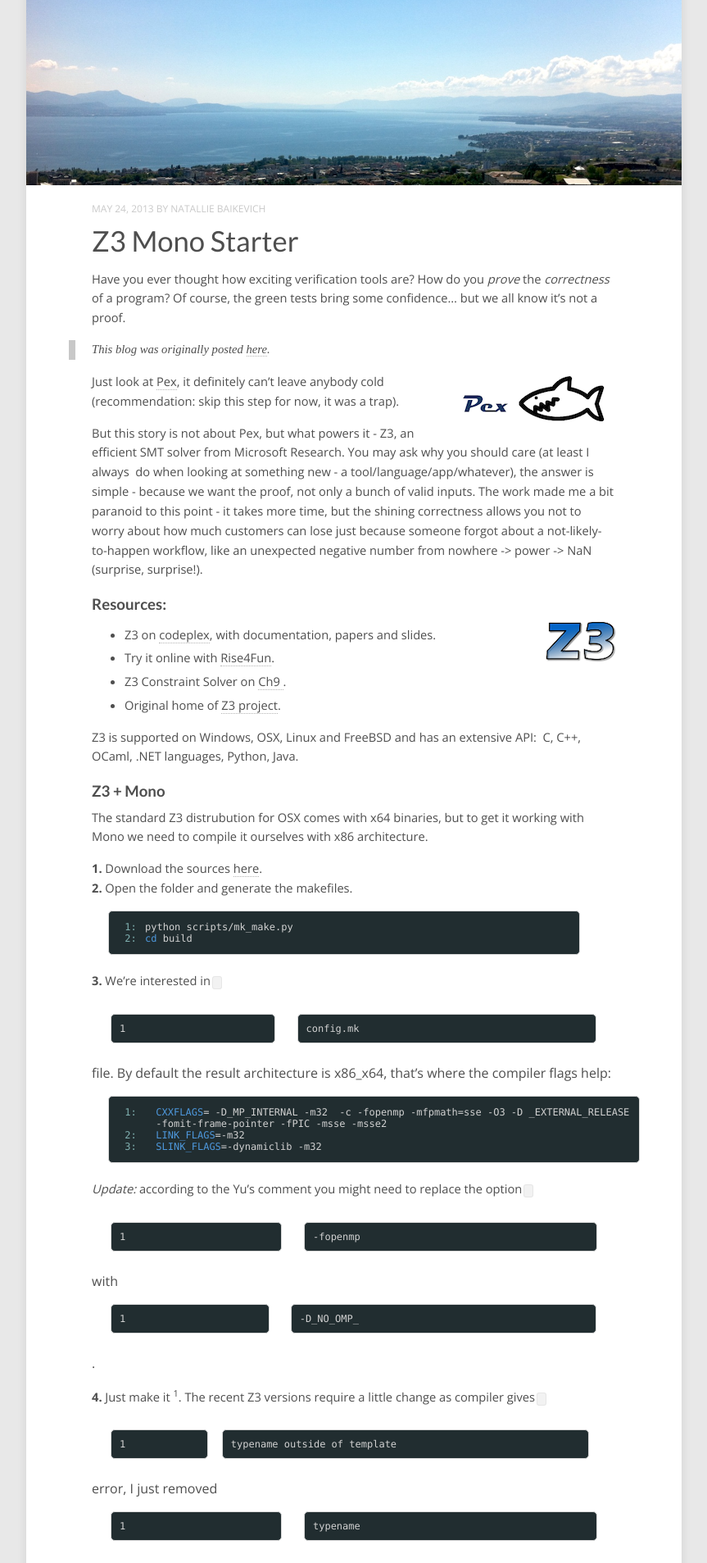
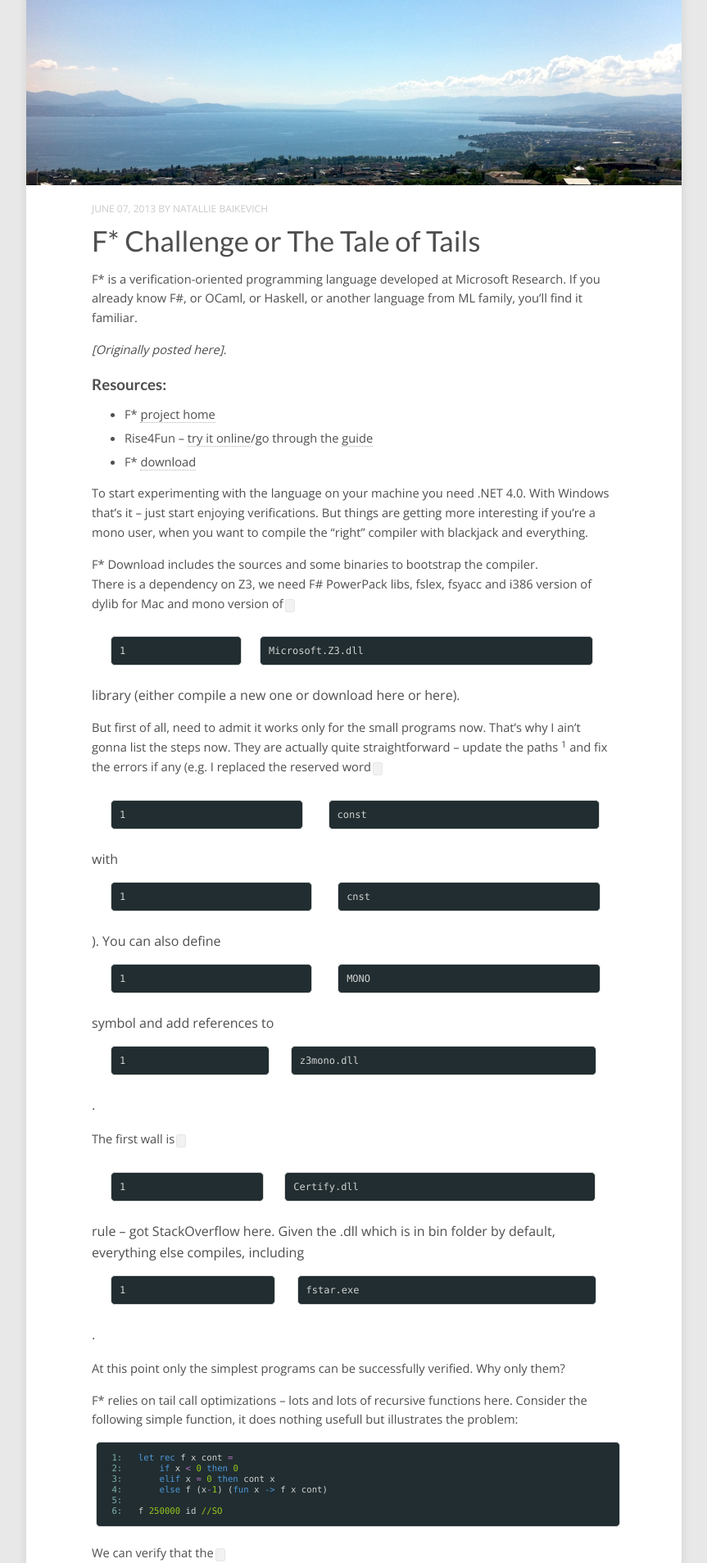
Before and after one commit to luajalla/luajalla.github.io, a Jekyll site: the page built from index.html, in a window 1280 px wide. Shown: the part 509-2416 px from the top of the page at 82% size, without its empty margins (208-1071 px from the left). Built offline with Jekyll 4.4.1, drawn with Linux system fonts in a browser that asks for light colours; nearby versions of some CDN libraries; some web fonts are replaced; the list of posts is cut into pages by our own code; some of the changed text lies outside the part shown.

Commit message:
add the first fstar post

```diff
--- a/_layouts/post-index.html
+++ b/_layouts/post-index.html
@@ -13,7 +13,7 @@
 {% include navigation.html %}
 
 <div class="entry-header">
-  {% if page.image.credit %}<div class="image-credit">Image source: <a href="{{ page.image.creditlink }}">{{ page.image.credit }}</a></div><!-- /.image-credit -->{% endif %}
+  {% if page.image.credit %}<div class="image-credit">Image: <a href="{{ page.image.creditlink }}">{{ page.image.credit }}</a></div><!-- /.image-credit -->{% endif %}
   {% if page.image.feature %}
     <div class="entry-image">
       <img src="{{ site.url }}/images/{{ page.image.feature }}" alt="{{ page.title }}">
--- a/_layouts/post.html
+++ b/_layouts/post.html
@@ -14,7 +14,7 @@
 
 {% if page.image.feature %}
 <div class="entry-header">
-  {% if page.image.credit %}<div class="image-credit">Image source: {% if page.image.creditlink %}<a href="{{ page.image.creditlink }}">{% endif %}{{ page.image.credit }}{% if page.image.creditlink %}</a>{% endif %}</div><!-- /.image-credit -->{% endif %}
+  {% if page.image.credit %}<div class="image-credit">Image: {% if page.image.creditlink %}<a href="{{ page.image.creditlink }}">{% endif %}{{ page.image.credit }}{% if page.image.creditlink %}</a>{% endif %}</div><!-- /.image-credit -->{% endif %}
   <div class="entry-image">
     <img src="{{ site.url }}/images/{{ page.image.feature }}" alt="{{ page.title }}">
   </div><!-- /.entry-image -->
--- /dev/null
+++ b/_posts/2013-06-07-fstar-challenge-or-the-tale-of-tails.md
@@ -0,0 +1,241 @@
+---
+layout: post
+title: F* Challenge or The Tale of Tails
+author:
+  display_name: luajalla
+  login: luajalla
+  email: lu-a-jalla@ya.ru
+  url: ''
+author_login: luajalla
+author_email: lu-a-jalla@ya.ru
+wordpress_id: 1292
+wordpress_url: http://luajalla.azurewebsites.net/?p=1292
+date: '2013-06-07 15:58:57 +0200'
+date_gmt: '2013-06-07 15:58:57 +0200'
+tags:
+- mono
+- fsharp
+- fstar
+- tail calls
+image:
+  feature: header3.jpg
+  credit: Geneva Lake
+comments:
+- id: 102
+  author: leppie
+  author_email: xacc.ide@gmail.com
+  author_url: http://ironscheme.codeplex.com
+  date: '2013-06-07 18:59:44 +0200'
+  date_gmt: '2013-06-07 18:59:44 +0200'
+  content: Mono is still horribly broken in terms in tail call support.
+- id: 112
+  author: luajalla
+  author_email: lu-a-jalla@ya.ru
+  author_url: ''
+  date: '2013-06-07 19:30:27 +0200'
+  date_gmt: '2013-06-07 19:30:27 +0200'
+  content: |-
+    Well, to be fair it works for the most-used straightforward cases I needed before. But suddenly trolling scala devs with tco is not that fun anymore )
+    And it's frustrating that I don't really understand the <em>why</em> part here as it goes somewhere to implementation details. Looking for a workaround seems to be the most realistic solution.
+---
+F* is a verification-oriented programming language developed at Microsoft Research. If you already know F#, or OCaml, or Haskell, or another language from ML family, you’ll find it familiar.
+
+*[Originally posted [here](http://luajalla.azurewebsites.net/fstar-challenge-or-the-tale-of-tails)].*
+
+###Resources:
+
+* F* <a title="F* - Security Distributed Programming with Value-Dependent Types" href="http://research.microsoft.com/en-us/projects/fstar/">project home
+* Rise4Fun – <a title="Rise4Fun - F*" href="http://rise4fun.com/FStar" target="_blank">try it online</a>/go through the <a title="Rise4Fun - F* tutorial" href="http://rise4fun.com/FStar/tutorial/guide" target="_blank">guide</a>
+* F* <a title="F* Download" href="http://research.microsoft.com/en-us/downloads/e9089b8e-8871-46a8-987b-75effdcf70e6/default.aspx" target="_blank">download</a>
+
+To start experimenting with the language on your machine you need .NET 4.0. With Windows that’s it – just start enjoying verifications. But things are getting more interesting if you’re a mono user, when you want to compile the “right” compiler with blackjack and everything.
+
+F* Download includes the sources and some binaries to bootstrap the compiler.
+There is a dependency on Z3, we need F# PowerPack libs, fslex, fsyacc and i386 version of dylib for Mac and mono version of `Microsoft.Z3.dll` library (either compile a new one or download <a title="Z3Fs" href="https://github.com/dungpa/Z3Fs/" target="_blank">here</a> or <a title="Z3 Starter" href="https://github.com/luajalla/everything-fun/tree/master/z3" target="_blank">here</a>).
+
+But first of all, need to admit it works only for the small programs now. That’s why I ain’t gonna list the steps now. They are actually quite straightforward – update the paths [^1] and fix the errors if any (e.g. I replaced the reserved word `const` with `cnst`). You can also define `MONO` symbol and add references to `z3mono.dll`.
+
+The first wall is `Certify.dll` rule – got StackOverflow here. Given the .dll which is in bin folder by default, everything else compiles, including `fstar.exe`.
+
+At this point only the simplest programs can be successfully verified. Why only them?
+
+F* relies on tail call optimizations – lots and lots of recursive functions here. Consider the following simple function, it does nothing usefull but illustrates the problem:
+
+<table class="presmall"><tr><td class="lines"><pre class="fssnip">
+<span class="l"> 1: </span>
+<span class="l"> 2: </span>
+<span class="l"> 3: </span>
+<span class="l"> 4: </span>
+<span class="l"> 5: </span>
+<span class="l"> 6: </span>
+</pre></td>
+<td class="snippet"><pre class="fssnip">
+<span class="k">let</span> <span class="k">rec</span> <span class="i" onmouseover="showTip(event, 'fstips1', 1)" onmouseout="hideTip(event, 'fstips1', 1)">f</span> <span class="i" onmouseover="showTip(event, 'fstips2', 2)" onmouseout="hideTip(event, 'fstips2', 2)">x</span> <span class="i" onmouseover="showTip(event, 'fstips3', 3)" onmouseout="hideTip(event, 'fstips3', 3)">cont</span> <span class="o">=</span>
+    <span class="k">if</span> <span class="i" onmouseover="showTip(event, 'fstips2', 4)" onmouseout="hideTip(event, 'fstips2', 4)">x</span> <span class="o">&lt;</span> <span class="n">0</span> <span class="k">then</span> <span class="n">0</span>
+    <span class="k">elif</span> <span class="i" onmouseover="showTip(event, 'fstips2', 5)" onmouseout="hideTip(event, 'fstips2', 5)">x</span> <span class="o">=</span> <span class="n">0</span> <span class="k">then</span> <span class="i" onmouseover="showTip(event, 'fstips3', 6)" onmouseout="hideTip(event, 'fstips3', 6)">cont</span> <span class="i" onmouseover="showTip(event, 'fstips2', 7)" onmouseout="hideTip(event, 'fstips2', 7)">x</span>
+    <span class="k">else</span> <span class="i" onmouseover="showTip(event, 'fstips1', 8)" onmouseout="hideTip(event, 'fstips1', 8)">f</span> (<span class="i" onmouseover="showTip(event, 'fstips2', 9)" onmouseout="hideTip(event, 'fstips2', 9)">x</span><span class="o">-</span><span class="n">1</span>) (<span class="k">fun</span> <span class="i" onmouseover="showTip(event, 'fstips2', 10)" onmouseout="hideTip(event, 'fstips2', 10)">x</span> <span class="k">-&gt;</span> <span class="i" onmouseover="showTip(event, 'fstips1', 11)" onmouseout="hideTip(event, 'fstips1', 11)">f</span> <span class="i" onmouseover="showTip(event, 'fstips2', 12)" onmouseout="hideTip(event, 'fstips2', 12)">x</span> <span class="i" onmouseover="showTip(event, 'fstips3', 13)" onmouseout="hideTip(event, 'fstips3', 13)">cont</span>)
+
+<span class="i" onmouseover="showTip(event, 'fstips1', 14)" onmouseout="hideTip(event, 'fstips1', 14)">f</span> <span class="n">250000</span> <span class="i" onmouseover="showTip(event, 'fstips4', 15)" onmouseout="hideTip(event, 'fstips4', 15)">id</span> <span class="c">//</span><span class="c">SO</span></pre></td>
+</tr></table>
+
+We can verify that the `.tail` instructions are where expected:
+
+<table class="presmall"><tr><td class="lines"><pre class="fssnip">
+<span class="l"> 1: </span>
+<span class="l"> 2: </span>
+<span class="l"> 3: </span>
+<span class="l"> 4: </span>
+<span class="l"> 5: </span>
+<span class="l"> 6: </span>
+
+<span class="l"> 7: </span>
+<span class="l"> 8: </span>
+<span class="l"> 9: </span>
+<span class="l">10: </span>
+<span class="l">11: </span>
+<span class="l">12: </span>
+<span class="l">13: </span>
+<span class="l">14: </span>
+<span class="l">15: </span>
+<span class="l">16: </span>
+<span class="l">17: </span>
+<span class="l">18: </span>
+<span class="l">19: </span>
+<span class="l">20: </span>
+<span class="l">21: </span>
+<span class="l">22: </span>
+<span class="l">23: </span>
+<span class="l">24: </span>
+<span class="l">25: </span>
+<span class="l">26: </span>
+<span class="l">27: </span>
+
+<span class="l">28: </span>
+<span class="l">29: </span>
+<span class="l">30: </span>
+<span class="l">31: </span>
+<span class="l">32: </span>
+<span class="l">33: </span>
+<span class="l">34: </span>
+
+<span class="l">35: </span>
+<span class="l">36: </span>
+<span class="l">37: </span>
+<span class="l">38: </span>
+<span class="l">39: </span>
+</pre></td>
+<td class="snippet"><pre class="fssnip">
+<span class="k">.method public static</span>
+  <span class="k">int32</span> f (<span class="k">int32</span> x,
+	 <span class="k">class</span> [FSharp.Core]Microsoft.FSharp.Core.FSharpFunc`2&lt;<span class="k">int32, int32</span>&gt; cont
+	 ) <span class="k">cil managed</span>
+{
+ <span class="k">.custom instance void</span> [FSharp.Core]Microsoft.FSharp.Core
+	.CompilationArgumentCountsAttribute::.ctor(<span class="k">int32</span>[]) = (
+		01 00 02 00 00 00 01 00 00 00 01 00 00 00 00 00
+	)
+	<span class="c">// Method begins at RVA 0x2050</span>
+	<span class="c">// Code size 35 (0x23)</span>
+	.maxstack 8
+	<span class="c">// loop start</span>
+	 IL_0000: nop
+	 IL_0001: ldarg.0
+	 IL_0002: ldc.i4.0
+	 IL_0003: bge.s IL_0007
+
+	 IL_0005: ldc.i4.0
+	 IL_0006: ret
+
+	 IL_0007: ldarg.0
+	 IL_0008: brtrue.s IL_0014
+
+	 IL_000a: ldarg.1
+	 IL_000b: ldarg.0
+	 IL_000c: <span class="k">tail.</span>  <span class="c">// cont x</span>
+	 IL_000e: <span class="k">callvirt instance</span> !1 <span class="k">class</span>
+           [FSharp.Core]Microsoft.FSharp.Core.FSharpFunc`2&lt;<span class="k">int32, int32</span>&gt;::Invoke(!0)
+	 IL_0013: <span class="k">ret</span>
+
+	 IL_0014: ldarg.0
+	 IL_0015: ldc.i4.1
+	 IL_0016: sub
+	 IL_0017: ldarg.1
+	 IL_0018: newobj instance void Tailcalls/f@4::.ctor(
+           class [FSharp.Core]Microsoft.FSharp.Core.FSharpFunc`2&lt;int32, int32&gt;)
+	 IL_001d: starg.s cont
+	 IL_001f: starg.s x
+	 IL_0021: br.s IL_0000
+	 <span class="c">// end loop</span>
+}  <span class="c">// end of method Tailcalls::f</span></pre></td>
+</tr></table>
+
+<table class="presmall"><tr><td class="lines"><pre class="fssnip">
+<span class="l"> 1: </span>
+<span class="l"> 2: </span>
+<span class="l"> 3: </span>
+<span class="l"> 4: </span>
+<span class="l"> 5: </span>
+<span class="l"> 6: </span>
+<span class="l"> 7: </span>
+<span class="l"> 8: </span>
+<span class="l"> 9: </span>
+<span class="l">10: </span>
+<span class="l">11: </span>
+
+<span class="l">12: </span>
+<span class="l">13: </span>
+
+<span class="l">14: </span>
+<span class="l">15: </span>
+</pre></td>
+<td class="snippet"><pre class="fssnip">
+<span class="k">.method public strict virtual</span>
+<span class="k">instance int32</span> Invoke (<span class="k">int32</span> x) cil managed
+{
+	<span class="c">// Method begins at RVA 0x2084</span>
+	<span class="c">// Code size 16 (0x10)</span>
+	.maxstack 8
+
+	IL_0000: nop
+	IL_0001: ldarg.1
+	IL_0002: ldarg.0
+	IL_0003: ldfld class
+          [FSharp.Core]Microsoft.FSharp.Core.FSharpFunc`2&lt;int32, int32&gt; Tailcalls/f@4::cont
+	IL_0008: <span class="k">tail.</span>  <span class="c">// f x cont</span>
+	IL_000a: <span class="k">call int32</span> Tailcalls::f(<span class="k">int32</span>,
+          <span class="k">class</span> [FSharp.Core]Microsoft.FSharp.Core.FSharpFunc`2&lt;<span class="k">int32, int32</span>&gt;)
+	IL_000f: <span class="k">ret</span>
+}  <span class="c">// end of method f@4::Invoke</span></pre></td>
+</tr></table>
+
+Does it work? Well, for .NET the answer is yes. But on mono the continuation part makes the stack grow. Manipulations with stack size are not the solution, so the sources modification seems to be a way to go.
+
+There’s an old <a title="Bug 476785 - Tail call support in F#" href="https://bugzilla.novell.com/show_bug.cgi?id=476785" target="_blank">issue</a> with tail calls when called and caller functions have different number of parameters. I thought that can be the case, because of `FSharpFunc` `Invoke`/`InvokeFast` methods, and created a special type for arguments, so all functions had a single parameter. It isn't.
+
+I still believe it is possible to get F* working on mono [^2]. Hope to find some spare time to dig into the logic and check how it can be rewritten with a simpler recursion, just extremely busy right now ). I also shared some ideas with Nikhil Swamy from F* team – he experimented with mono builds too and definitely knows much better what can be done. That’s an interesting challenge and, of course, the fresh ideas are very welcome!
+
+<p>&nbsp;</p>
+
+[^1]: it’s better to include the full paths – for example I usually happily forget that <i>fsc</i> on my machine means <i>Fast Scala Compiler</i> and waste the time trying to get why it rejects .fs files.
+[^2]: everything comes to electricity at the end, right? ;)
+
+<p><!-- HTML code for ToolTips --></p>
+<div class="tip" id="fstips1">
+<p>val f : int -&gt; (int -&gt; int) -&gt; int</p>
+<p>Full name: Test.f</p>
+</div>
+<div class="tip" id="fstips2">
+<p>val x : int</p>
+<p>type: int<br />
+implements: System.IComparable<br />
+implements: System.IFormattable<br />
+implements: System.IConvertible<br />
+implements: System.IComparable&lt;int&gt;<br />
+implements: System.IEquatable&lt;int&gt;<br />
+inherits: System.ValueType</p>
+</div>
+<div class="tip" id="fstips3">val cont : (int -&gt; int)</div>
+<div class="tip" id="fstips4">
+<p>val id : 'T -&gt; 'T</p>
+<p>Full name: Microsoft.FSharp.Core.Operators.id</p>
+</div>
--- a/assets/css/style.css
+++ b/assets/css/style.css
@@ -42,12 +42,12 @@
 	display:none;
   color:#d1d1d1;
 }
-table.pre pre {
+table.pre pre, table.presmall pre {
   padding:0px;
   margin:0px;
   border:none;
 }
-table.pre, pre.fssnip, pre {
+table.pre, pre.fssnip, pre, table.presmall {
   line-height:13pt;
   border:1px solid #d8d8d8;
   border-collapse:separate;
@@ -60,18 +60,30 @@
   border-radius:5px;
   color:#d1d1d1;
 }
+table.presmall, presmall.fssnip, presmall {
+  font: 8pt 'Droid Sans Mono',consolas,monospace;
+  margin-left: 5px;
+  width:100%;
+}
 table.pre pre {
   padding:0px;
   margin:0px;
   border-radius:0px;
   width: 100%;
 }
-table.pre td {
+table.presmall pre {
+  padding:0px;
+  margin:0px;
+  border-radius:0px;
+  font: 8pt 'Droid Sans Mono',consolas,monospace;
+  width:100%;
+}
+table.pre td, table.presmall td {
   padding:0px;
   white-space:normal;
   margin:0px;
 }
-table.pre td.lines {
+table.pre td.lines, table.presmall td {
   width:30px;
 }
 
```
Also changed, not shown: _posts/2013-05-24-z3-mono-starter.md (+9 -5 lines).
